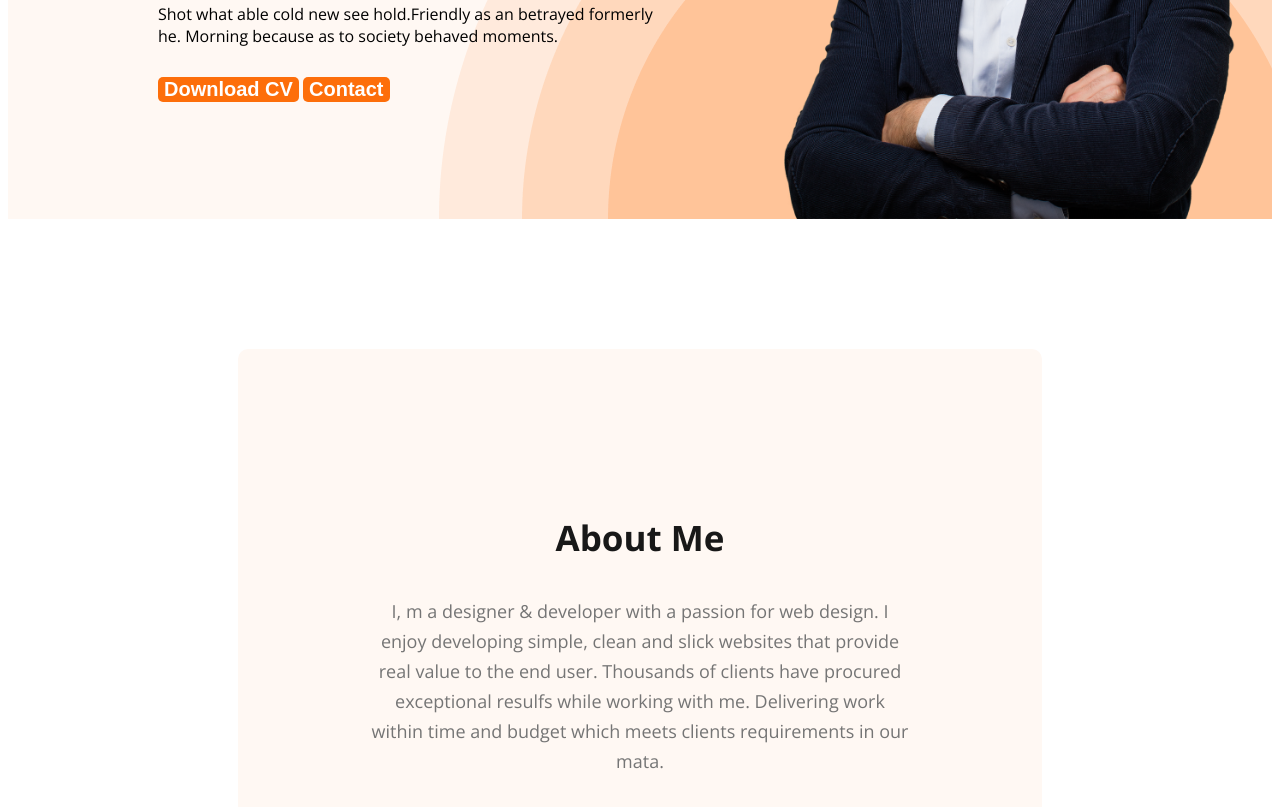
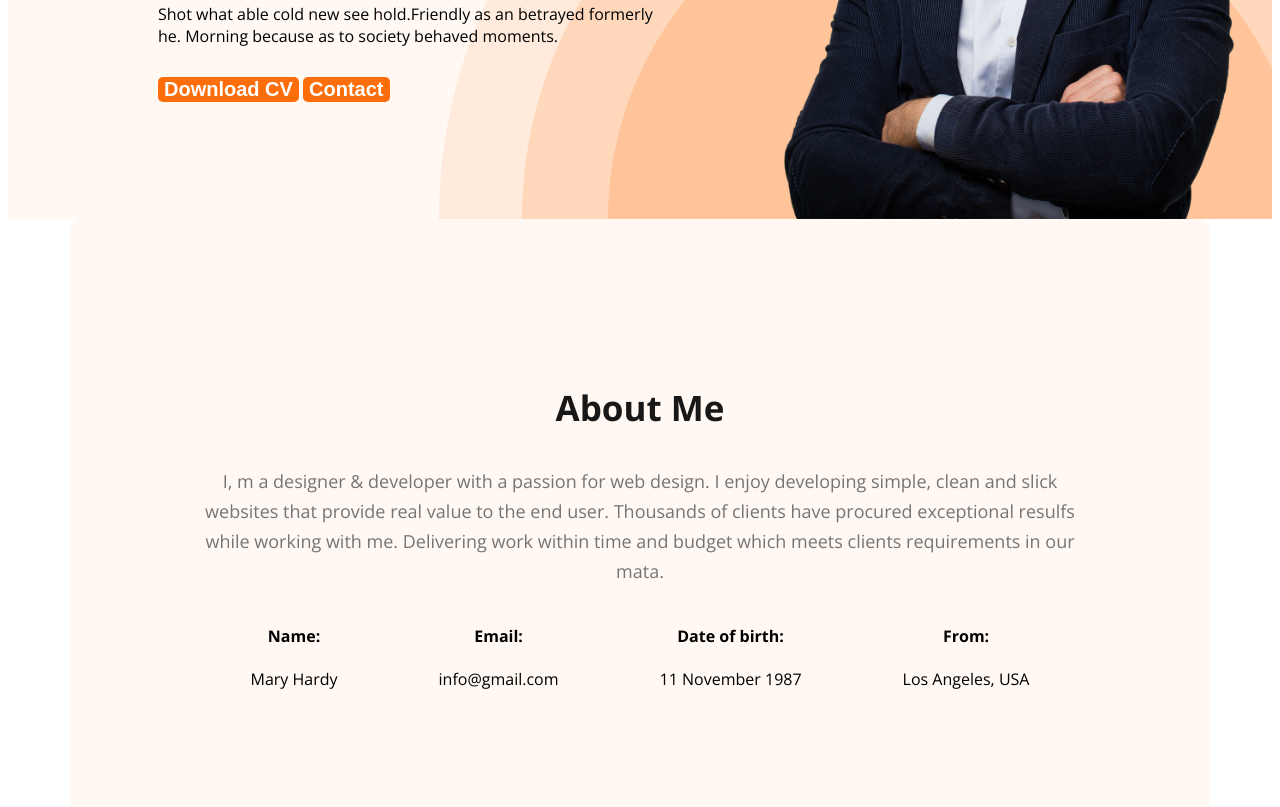
Before and after one commit to Mehrab-Vai/webdeveloper-portfolio, a plain HTML site: page index.html in a window 1280 px wide. Shown: the part 549-1356 px from the top of the page. Drawn offline with nearby package versions, Linux system fonts and the light colour scheme.

Commit message:
about info added

```diff
--- a/index.html
+++ b/index.html
@@ -36,6 +36,24 @@
             <p class="section-description">
                 I, m a designer & developer with a passion for web design. I enjoy developing simple, clean and slick websites that provide real value to the end user. Thousands of clients have procured exceptional resulfs while working with me. Delivering work within time and budget which meets clients requirements in our mata.
             </p>
+            <div class="about-info-container">
+                <div class="about-info">
+                    <h4 class="info-title">Name:</h4>
+                    <p class="info-description">Mary Hardy</p>
+                </div>
+                <div class="about-info">
+                    <h4 class="info-title">Email:</h4>
+                    <p class="info-description">info@gmail.com</p>
+                </div>
+                <div class="about-info">
+                    <h4 class="info-title">Date of birth:</h4>
+                    <p class="info-description">11 November 1987</p>
+                </div>
+                <div class="about-info">
+                    <h4 class="info-title">From:</h4>
+                    <p class="info-description">Los Angeles, USA</p>
+                </div>
+            </div>
         </section>
     </main>
     <footer>
--- a/styles/styles.css
+++ b/styles/styles.css
@@ -92,11 +92,21 @@ nav a{
     margin-bottom: 30px;
 }
 /* main section styles */
+main{
+    max-width: 1140px;
+    margin: 0 auto;
+}
 
 /* about section styles */
 .about{
     padding: 130px;
-    margin: 130px 230px;
     border-radius: 10px;
     background: #FFF8F3;
 }
+.about-info-container{
+    display: flex;
+    justify-content: space-around;
+}
+.about-info{
+    text-align: center;
+}
```
